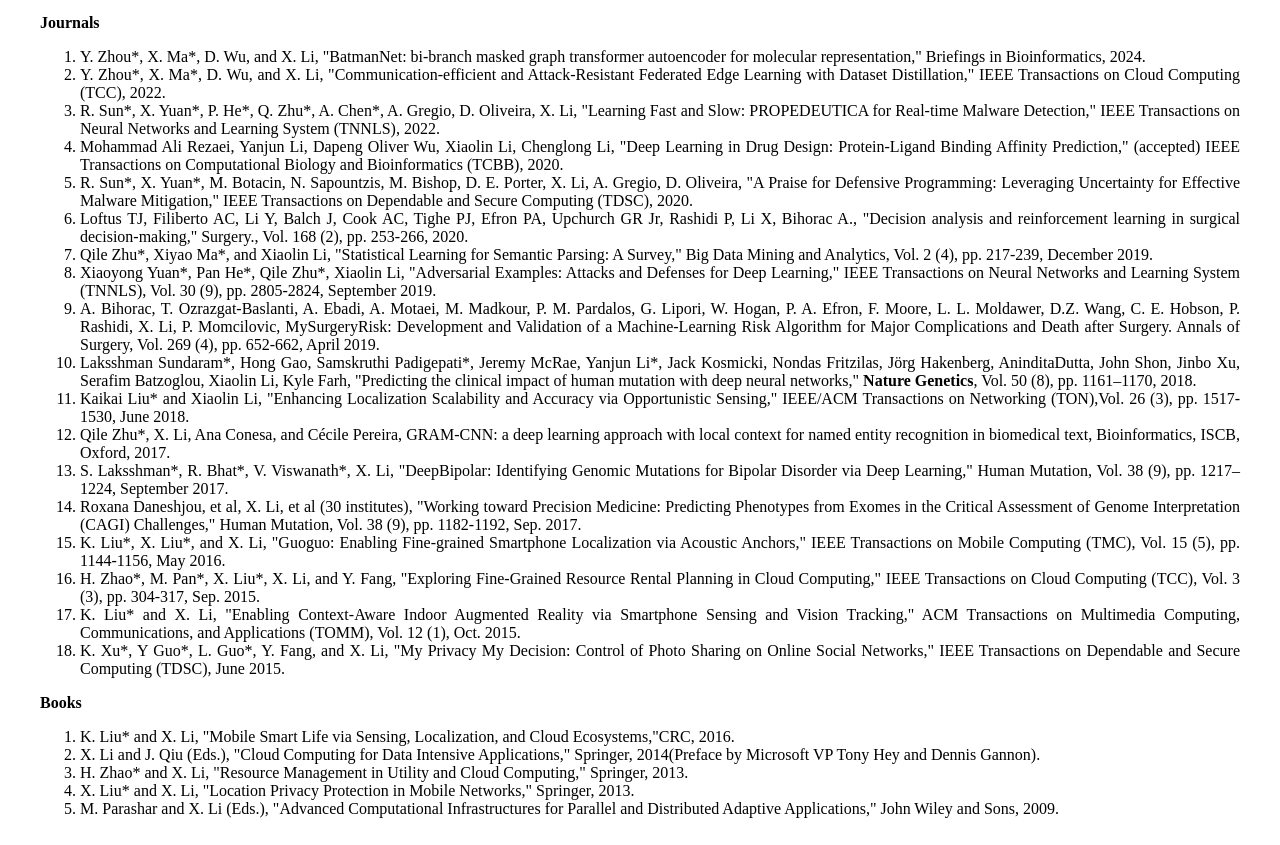
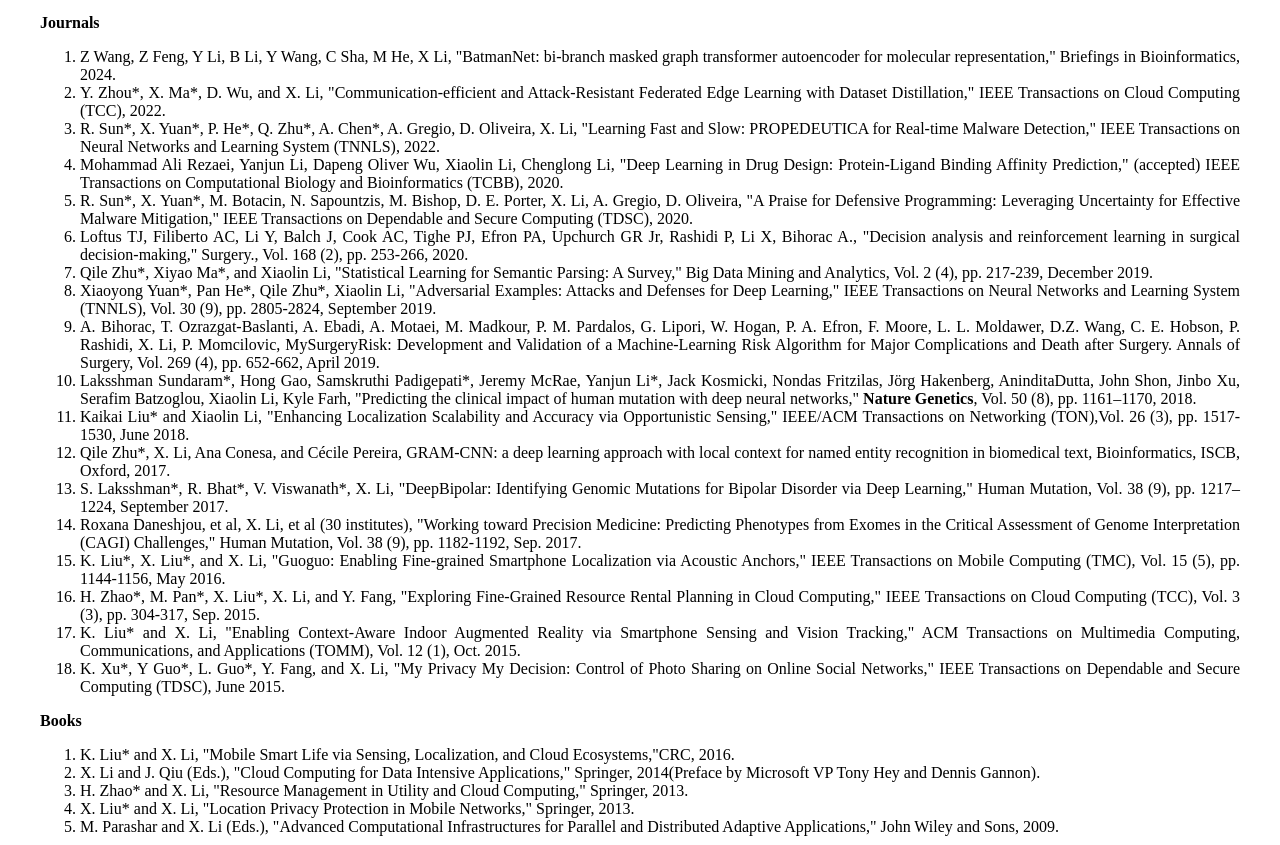
Before and after one commit to cognization/andyli, a plain HTML site: page recent-publications.html in a window 1280 px wide. Shown: the part 1257-2102 px from the top of the page. Drawn offline with Linux system fonts and the light colour scheme.

Commit message:
Update recent-publications.html

```diff
--- a/recent-publications.html
+++ b/recent-publications.html
@@ -207,7 +207,7 @@
     </ol>
     <b>Journals</b>
     <ol>
-       <li style="text-align: justify;"> Y. Zhou*, X. Ma*, D. Wu, and X. Li,
+       <li style="text-align: justify;"> Z Wang, Z Feng, Y Li, B Li, Y Wang, C Sha, M He, X Li,
          "BatmanNet: bi-branch masked graph transformer autoencoder for molecular representation," <span
           style="mso-bidi-font-family:Arial;
           color:black">Briefings in Bioinformatics, 2024. </span></li>
```
